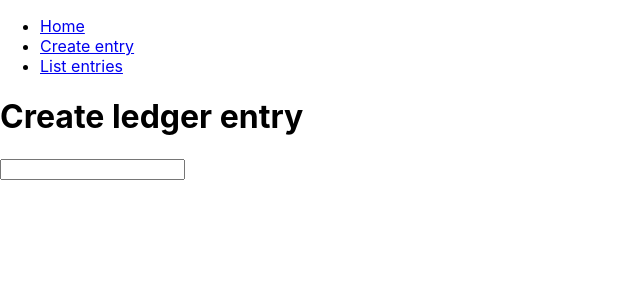
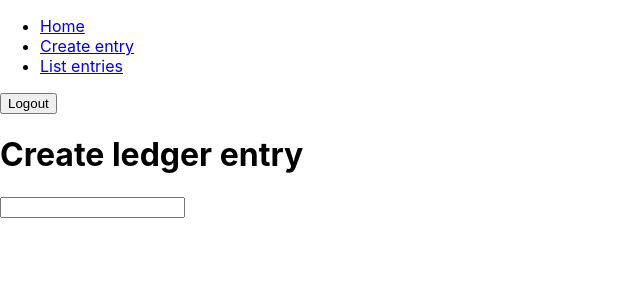
Before and after one commit to gomoto/ledger, a React (Create React App) app in the folder client/: page /create-entry in a window 1280 px wide. Shown: the top 300 px of the page, without its empty margins (0-640 px from the left). Built offline with nearby package versions, Linux system fonts and the light colour scheme; what auth0-js, es6-promisify would draw is missing.

Commit message:
Add logout button

```diff
--- a/client/src/App.tsx
+++ b/client/src/App.tsx
@@ -4,6 +4,7 @@ import './App.css';
 import { Home } from './Home';
 import { LedgerEntryCreator } from './LedgerEntryCreator';
 import { LedgerEntryList } from './LedgerEntryList';
+import { logout } from './auth';
 
 export class App extends React.Component {
   render() {
@@ -23,6 +24,7 @@ export class App extends React.Component {
               </li>
             </ul>
           </nav>
+          <button onClick={logout}>Logout</button>
           <Route path="/" exact component={Home} />
           <Route path="/create-entry" component={LedgerEntryCreator} />
           <Route path="/list-entries" component={LedgerEntryList} />
--- a/client/src/auth.ts
+++ b/client/src/auth.ts
@@ -55,6 +55,12 @@ export async function authenticate(): Promise<AuthenticateResponse> {
   return {error: null};
 }
 
+export function logout(): void {
+  webAuth.logout({
+    returnTo: host,
+  });
+}
+
 export function getAccessToken(): string {
   return accessToken;
 }
```
